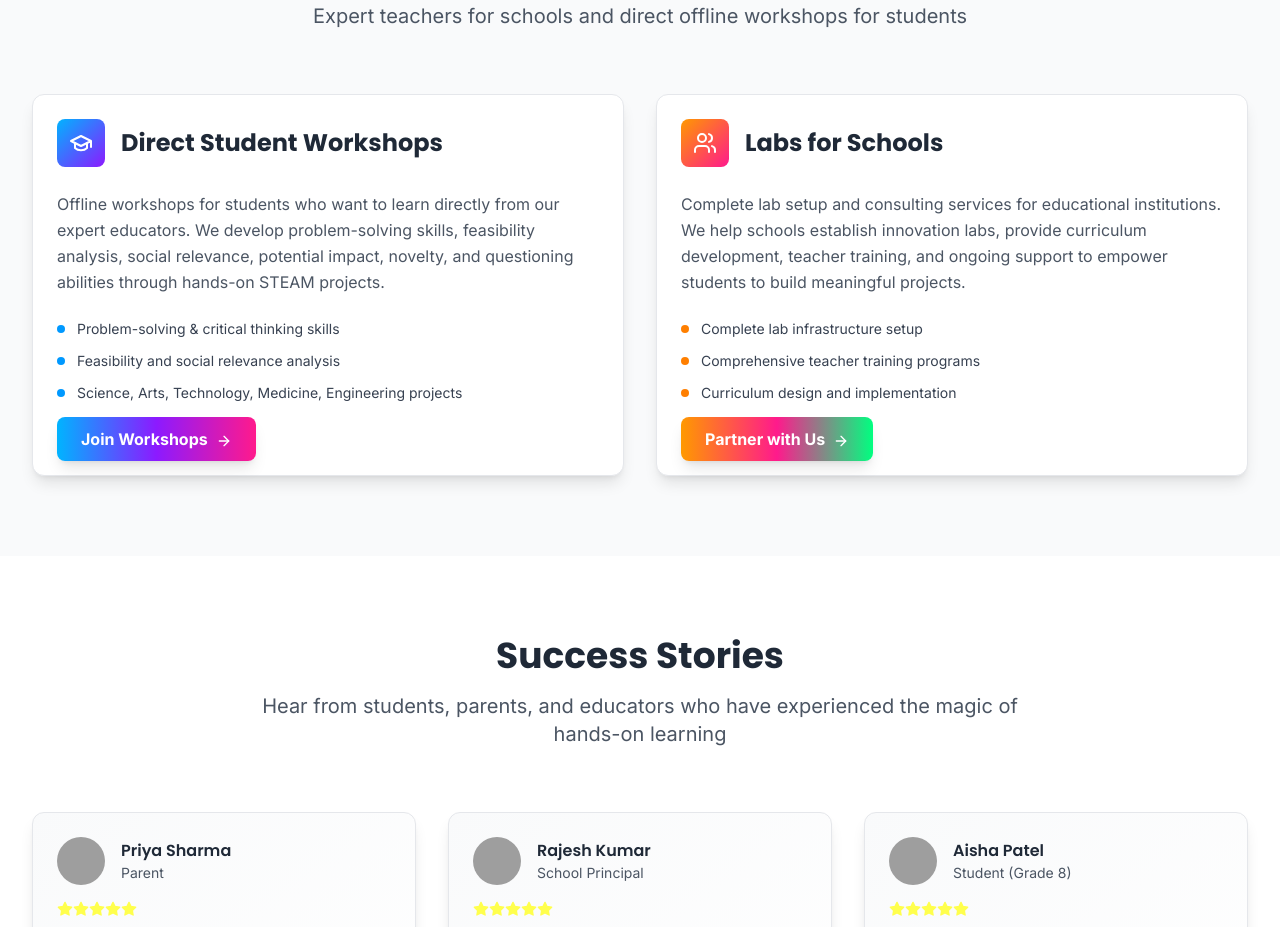
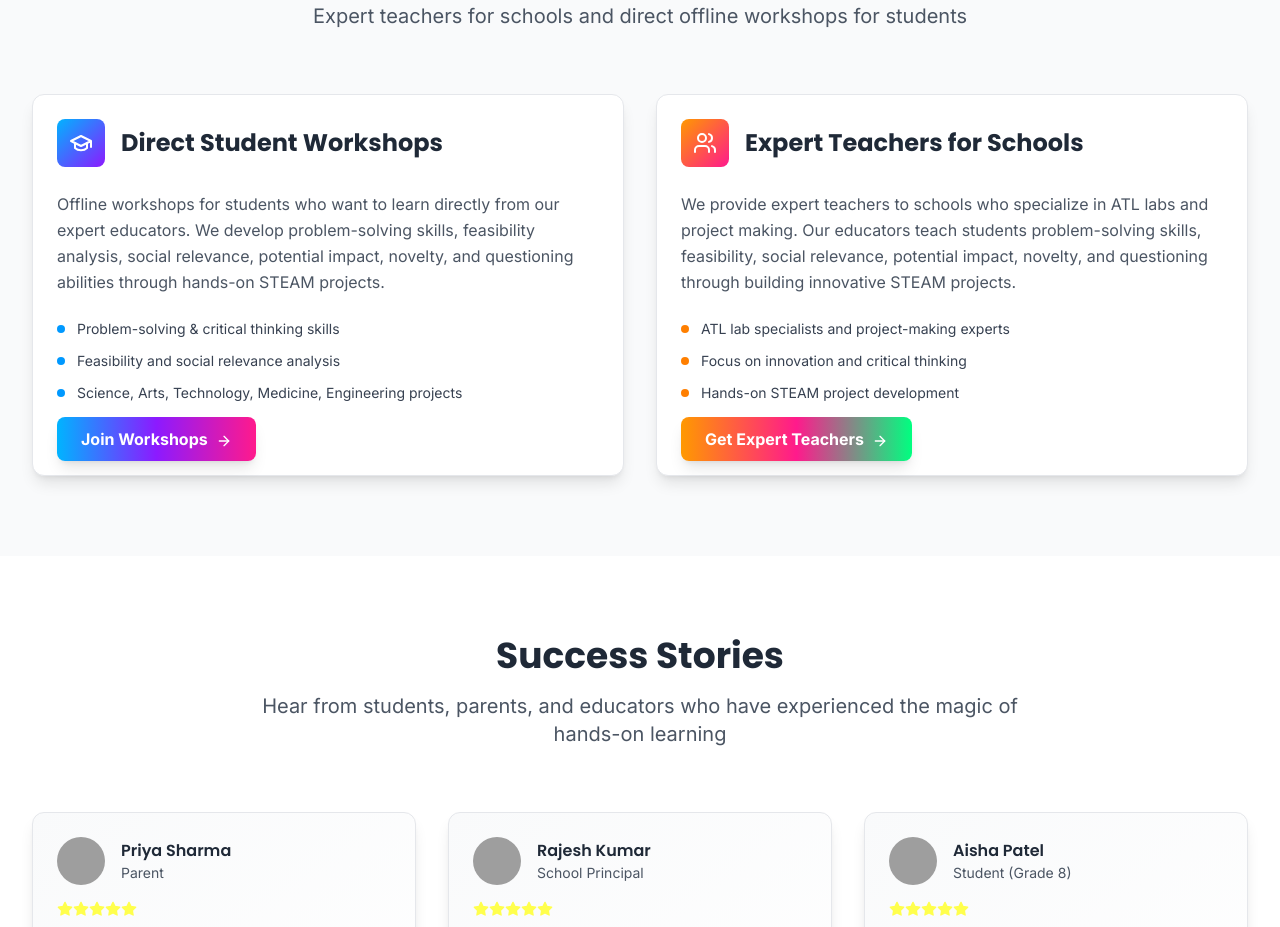
Before and after one commit to wizzenalum-code/frontend, a React (Vite) app: page / in a window 1280 px wide. Shown: the part 1660-2587 px from the top of the page. Built offline with nearby package versions, Linux system fonts and the light colour scheme; grey boxes are pictures that could not be loaded.

Commit message:
Update schools service section to reflect teacher provision model
cgen-25dce0b293af407895e1f156c46bd5e4

```diff
--- a/src/pages/Home.tsx
+++ b/src/pages/Home.tsx
@@ -190,35 +190,33 @@ const Home: React.FC = () => {
               </Link>
             </div>
 
-            {/* Labs for Schools */}
+            {/* Expert Teachers for Schools */}
             <div className="card group hover:bg-gradient-to-br hover:from-vibrant-orange-50 hover:to-hot-pink-100 transition-all duration-300">
               <div className="flex items-center mb-6">
                 <div className="bg-gradient-to-br from-vibrant-orange-400 to-hot-pink-500 w-12 h-12 rounded-lg flex items-center justify-center mr-4">
                   <Users className="h-6 w-6 text-white" />
                 </div>
-                <h3 className="text-2xl font-bold font-display text-gray-800">Labs for Schools</h3>
+                <h3 className="text-2xl font-bold font-display text-gray-800">Expert Teachers for Schools</h3>
               </div>
               <p className="text-gray-600 mb-6 leading-relaxed">
-                Complete lab setup and consulting services for educational institutions. We help schools
-                establish innovation labs, provide curriculum development, teacher training, and ongoing
-                support to empower students to build meaningful projects.
+                We provide expert teachers to schools who specialize in ATL labs and project making. Our educators teach students problem-solving skills, feasibility, social relevance, potential impact, novelty, and questioning through building innovative STEAM projects.
               </p>
               <div className="space-y-3 mb-6">
                 <div className="flex items-center text-sm text-gray-700">
                   <div className="w-2 h-2 bg-vibrant-orange-500 rounded-full mr-3"></div>
-                  Complete lab infrastructure setup
+                  ATL lab specialists and project-making experts
                 </div>
                 <div className="flex items-center text-sm text-gray-700">
                   <div className="w-2 h-2 bg-vibrant-orange-500 rounded-full mr-3"></div>
-                  Comprehensive teacher training programs
+                  Focus on innovation and critical thinking
                 </div>
                 <div className="flex items-center text-sm text-gray-700">
                   <div className="w-2 h-2 bg-vibrant-orange-500 rounded-full mr-3"></div>
-                  Curriculum design and implementation
+                  Hands-on STEAM project development
                 </div>
               </div>
               <Link to="/services" className="btn-secondary">
-                Partner with Us
+                Get Expert Teachers
                 <ArrowRight className="ml-2 h-4 w-4 inline" />
               </Link>
             </div>
```
